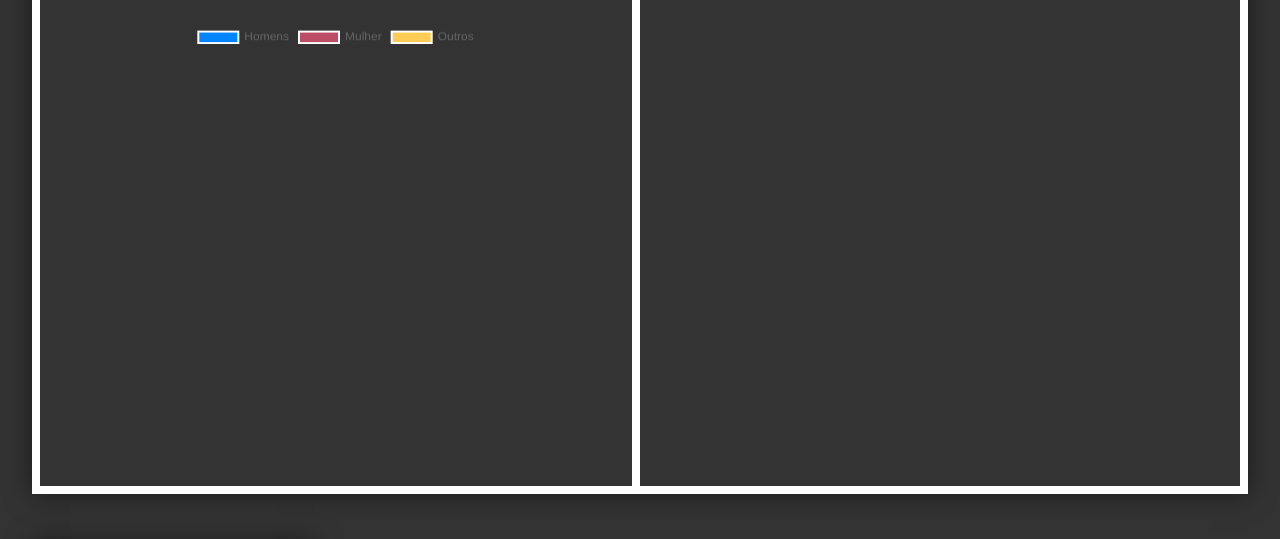
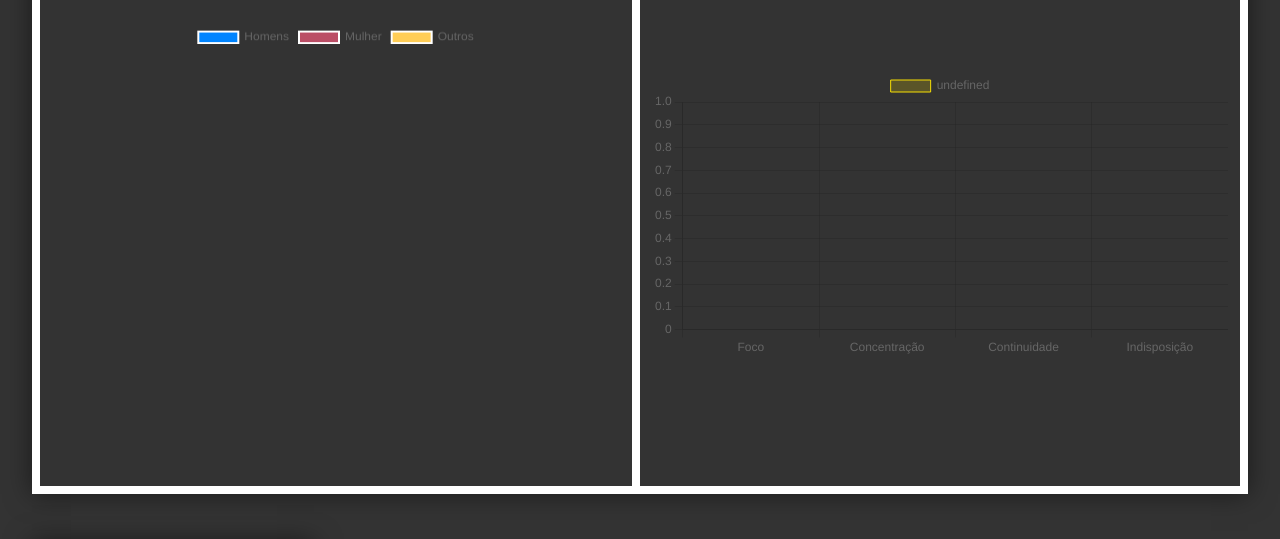
Before and after one commit to pedro-ueda/projeto-pessoal, a website: page public/dashboard.html in a window 1280 px wide. Shown: the part 250-789 px from the top of the page. Drawn offline with nearby package versions, Linux system fonts and the light colour scheme.

Commit message:
grafico de defasagens pegando do banco

```diff
--- a/public/dashboard.html
+++ b/public/dashboard.html
@@ -113,6 +113,7 @@
 
 <script>
     plotarGraficoGenero();
+    plotarGraficoDefasagem();
 
     function plotarGraficoGenero() {
     var qtdMulheres = sessionStorage.getItem('qtdMulheres');
@@ -141,22 +142,6 @@
     console.log('Estes dados foram recebidos pela funcao "obterDadosGrafico" e passados para "plotarGrafico":')
     console.log(qtdMulheres, qtdHomens, qtdOutros)
 
-    // Inserindo valores recebidos em estrutura para plotar o gráfico
-    // for (i = 0; i < respostaHomem.length; i++) {
-    //     var registro = respostaHomem[i];
-    //     labels.push(registro.momento_grafico);
-    //     dados.datasets[0].data.push(registro.umidade);
-    //     dados.datasets[1].data.push(registro.temperatura);
-    // }
-
-    // console.log('----------------------------------------------')
-    // console.log('O gráfico será plotado com os respectivos valores:')
-    // console.log('Labels:')
-    // console.log(labels)
-    // console.log('Dados:')
-    // console.log(dados.datasets)
-    // console.log('----------------------------------------------')
-
     // Criando estrutura para plotar gráfico - config
     const config = {
         type: 'doughnut',
@@ -166,6 +151,51 @@
     // Adicionando gráfico criado em div na tela
     let myChart = new Chart(
         document.getElementById(`grafico-genero`),
+        config
+    );
+}
+
+function plotarGraficoDefasagem() {
+    var usuariosDesfocados = sessionStorage.getItem('usuariosDesfocados');
+    var usuariosDeconcentrados = sessionStorage.getItem('usuariosDeconcentrados');
+    var usuariosDescontinuos = sessionStorage.getItem('usuariosDescontinuos');
+    var usuariosIndispostos = sessionStorage.getItem('usuariosIndispostos');
+
+    console.log('iniciando plotagem do gráfico...');
+
+    // Criando estrutura para plotar gráfico - labels
+    let labels = ['Foco', 'Concentração', 'Continuidade', 'Indisposição'];
+
+    // Criando estrutura para plotar gráfico - dados
+    let dados = {
+        labels: labels,
+        datasets: [{
+            data: [usuariosDesfocados, usuariosDeconcentrados, usuariosDescontinuos, usuariosIndispostos],
+            backgroundColor: [
+                'rgb(247, 223, 4, 0.2)',
+                'rgb(160, 38, 38, 0.2)',
+                'rgb(4, 68, 247, 0.2)',
+                'rgb(247, 4, 247, 0.2)',
+            ],
+            borderColor: [
+                'rgb(247, 223, 4)',
+                'rgb(160, 38, 38)',
+                'rgb(4, 68, 247)',
+                'rgb(247, 4, 247)',
+            ],
+            borderWidth: 1
+        }]
+    };
+
+    // Criando estrutura para plotar gráfico - config
+    const config = {
+        type: 'bar',
+        data: dados,
+    };
+
+    // Adicionando gráfico criado em div na tela
+    let myChart = new Chart(
+        document.getElementById(`grafico-defasagem`),
         config
     );
 }
--- a/public/js/dashboard.js
+++ b/public/js/dashboard.js
@@ -119,7 +119,7 @@ function pegarConcentracao() {
 
                 respostaConcentracao.reverse();
 
-                sessionStorage.setItem('usuariosDeconcentrados', `${respostaConcentracao[0].desfocados}`);
+                sessionStorage.setItem('usuariosDeconcentrados', `${respostaConcentracao[0].desconcentrados}`);
 
                 // plotarGrafico(resposta, idAquario);
 
```
